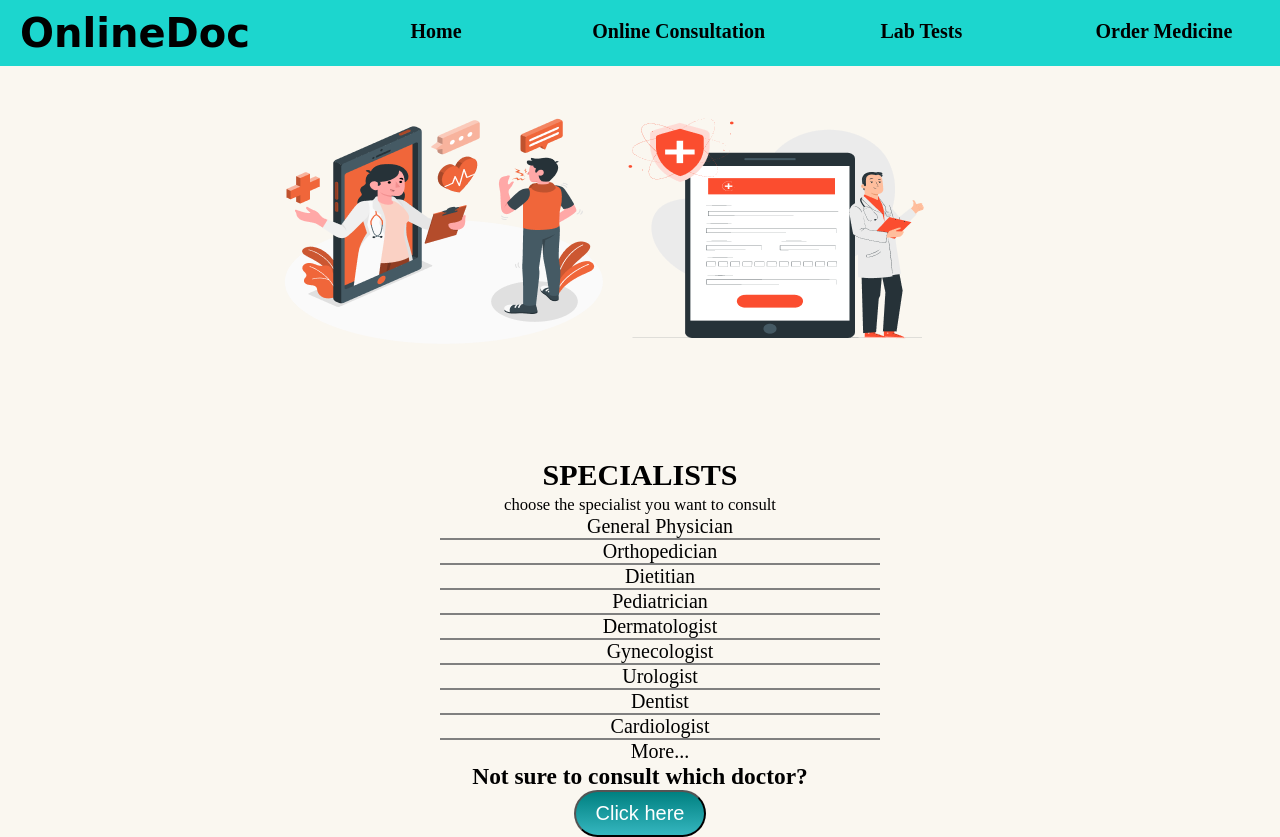
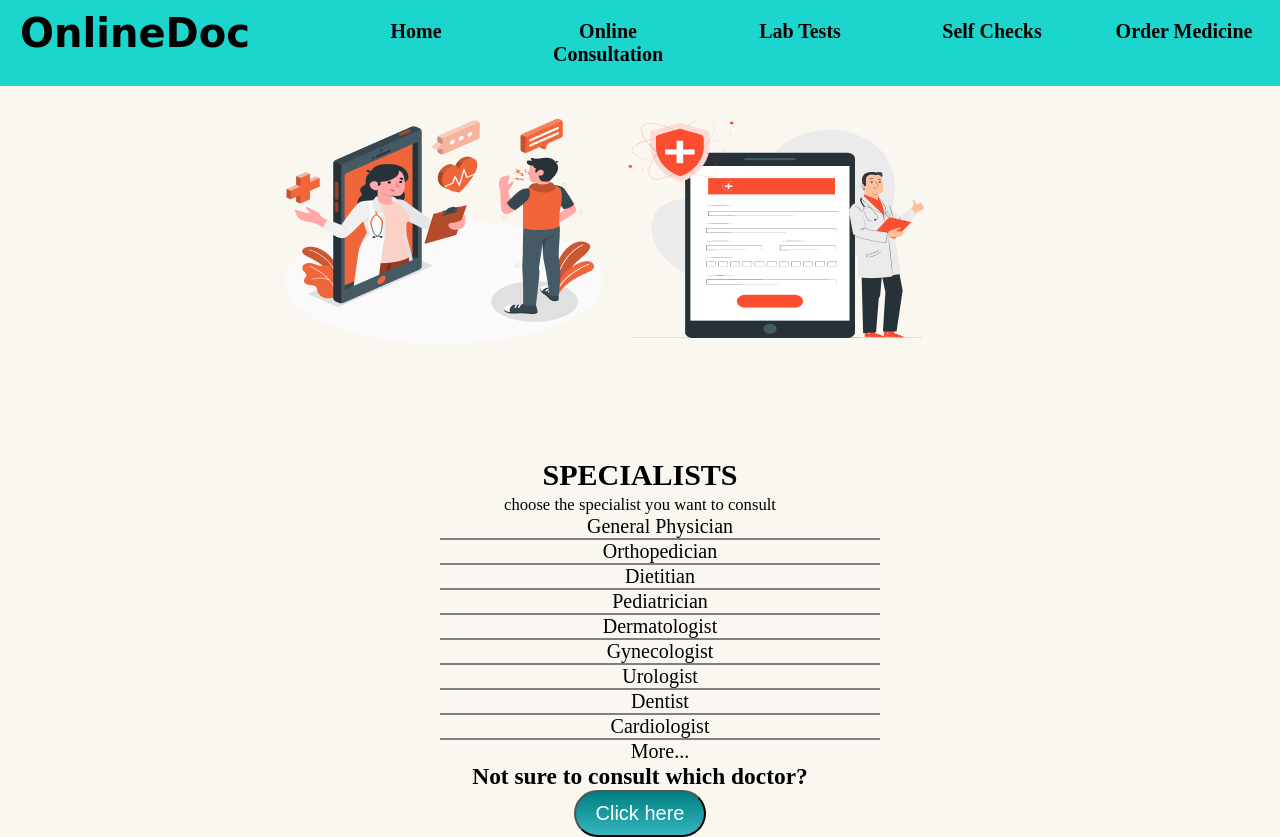
Before and after one commit to Sreepriya06/Onlinedoc, a plain HTML site: page index.html in a window 1280 px wide. Drawn offline with Linux system fonts and the light colour scheme; a web font is replaced by a local one.

Commit message:
Update index.html

```diff
--- a/index.html
+++ b/index.html
@@ -19,6 +19,7 @@
             <li class="nav-item"><a href="https://purnashreetushargawade.github.io/OnlineDoc/" class="nav-link">Home</a></li>
             <li class="nav-item"><a href="index.html" class="nav-link">Online Consultation</a></li>
             <li class="nav-item"><a href="labtests.html" class="nav-link">Lab Tests</a></li>
+            <li class="nav-item"><a href="https://purnashreetushargawade.github.io/OnlineDoc/self-check-index.html" class="nav-link">Self Checks</a></li>
             <li class="nav-item"><a href="https://purnashreetushargawade.github.io/OnlineDoc/order.html" class="nav-link">Order Medicine</a></li>
         </ul>
    </nav>
```
